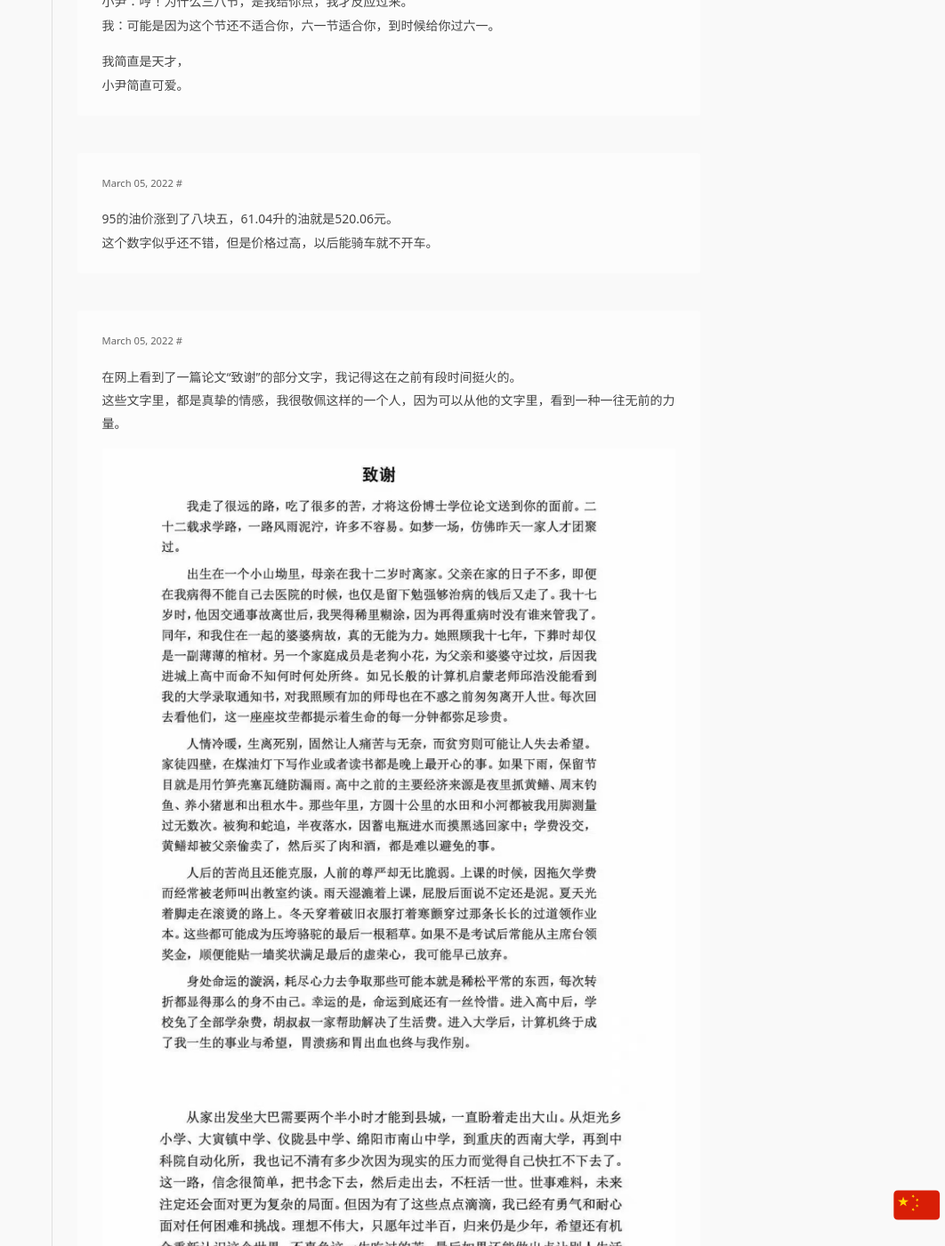
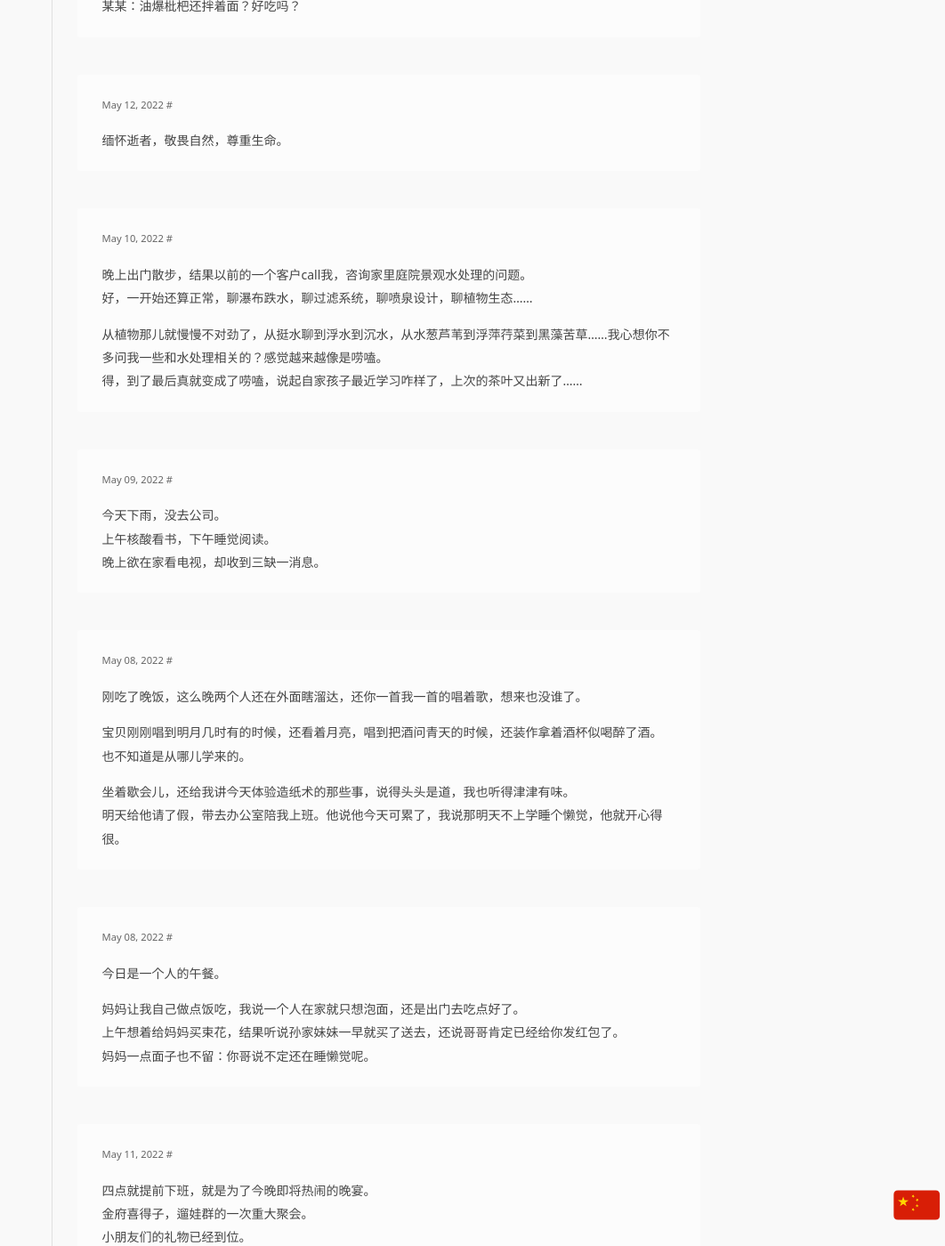
Before and after one commit to Sansuiz/sansuiz.github.io, a Jekyll site: the page built from notes.html, in a window 1280 px wide and 1400 px high, scrolled down 3160 px. Shown: the whole window at 89% size, without its empty margins (218-1280 px from the left). Built offline with Jekyll 4.4.1, drawn with Linux system fonts in a browser that asks for light colours; comment, search, counter and statistics services are not loaded; some of the changed text lies outside the part shown.

Commit message:
Update notes.yml

```diff
--- a/_data/notes.yml
+++ b/_data/notes.yml
@@ -72,6 +72,72 @@
     看到这些帐篷就有些想去山野间露营了，当然露营重要的不只是风景，还有烧烤零食可乐游戏。
 
     以后陪宝贝一起跳绳，他已经连续跳比我跳的多了，心热的时候让他休息他也不愿意。
+
+- date: 2022/05/16 23:00
+  content: |
+    今天是妈妈的生日，第一次在母亲生日的时候相隔这么遥远，也还好她的身边也有亲朋好友陪伴着，还是宝贝的画更好，再过几个月让他也给我画一幅。
+
+    新的羽毛球到了，本想晚上打打球，然而羽毛球拍还没有拿去换线，明天上午去把几个球拍都换一下，天气渐渐晴朗，就运动起来。
+    晚上带着小朋友们在楼下玩，去游乐场疯，一路上载歌载舞，一晚上笑声不断。
+
+    朵儿妈说昨晚睡觉之前，朵儿坐着发呆，她问朵儿怎么了，没想到朵儿居然是在想第二天晚上让我再带她去游乐场。
+    宝贝晚上脸皮厚，拉着朵儿就喊老婆，我说你该去问问丈母娘同不同意，宝贝说他们早就同意了，得嘞。
+
+    今夜月圆，远乡可见。
+    月明星稀，灯火可栖。
+
+- date: 2022/05/16 09:30
+  content: |
+    行山阴道上，千岩竞秀，万壑争流，令人应接不暇。
+
+- date: 2022/05/13 23:00
+  content: |
+    什么是吃货？
+
+    我说：犹抱琵琶半遮面……
+    某某：油爆枇杷还拌着面？好吃吗？
+
+- date: 2022/05/12 23:00
+  content: |
+    缅怀逝者，敬畏自然，尊重生命。
+
+- date: 2022/05/10 22:35
+  content: |
+    晚上出门散步，结果以前的一个客户call我，咨询家里庭院景观水处理的问题。
+    好，一开始还算正常，聊瀑布跌水，聊过滤系统，聊喷泉设计，聊植物生态……
+
+    从植物那儿就慢慢不对劲了，从挺水聊到浮水到沉水，从水葱芦苇到浮萍荇菜到黑藻苦草……我心想你不多问我一些和水处理相关的？感觉越来越像是唠嗑。
+    得，到了最后真就变成了唠嗑，说起自家孩子最近学习咋样了，上次的茶叶又出新了……
+
+- date: 2022/05/09 19:26
+  content: |
+    今天下雨，没去公司。
+    上午核酸看书，下午睡觉阅读。
+    晚上欲在家看电视，却收到三缺一消息。
+
+- date: 2022/05/08 22:21
+  content: |
+    刚吃了晚饭，这么晚两个人还在外面瞎溜达，还你一首我一首的唱着歌，想来也没谁了。
+
+    宝贝刚刚唱到明月几时有的时候，还看着月亮，唱到把酒问青天的时候，还装作拿着酒杯似喝醉了酒。
+    也不知道是从哪儿学来的。
+
+    坐着歇会儿，还给我讲今天体验造纸术的那些事，说得头头是道，我也听得津津有味。
+    明天给他请了假，带去办公室陪我上班。他说他今天可累了，我说那明天不上学睡个懒觉，他就开心得很。
+
+- date: 2022/05/08 12:05
+  content: |
+    今日是一个人的午餐。
+
+    妈妈让我自己做点饭吃，我说一个人在家就只想泡面，还是出门去吃点好了。
+    上午想着给妈妈买束花，结果听说孙家妹妹一早就买了送去，还说哥哥肯定已经给你发红包了。
+    妈妈一点面子也不留：你哥说不定还在睡懒觉呢。
+
+- date: 2022/05/11 15:00
+  content: |
+    四点就提前下班，就是为了今晚即将热闹的晚宴。
+    金府喜得子，遛娃群的一次重大聚会。
+    小朋友们的礼物已经到位。
 
 - date: 2022/03/13 23:00
   content: |
```
